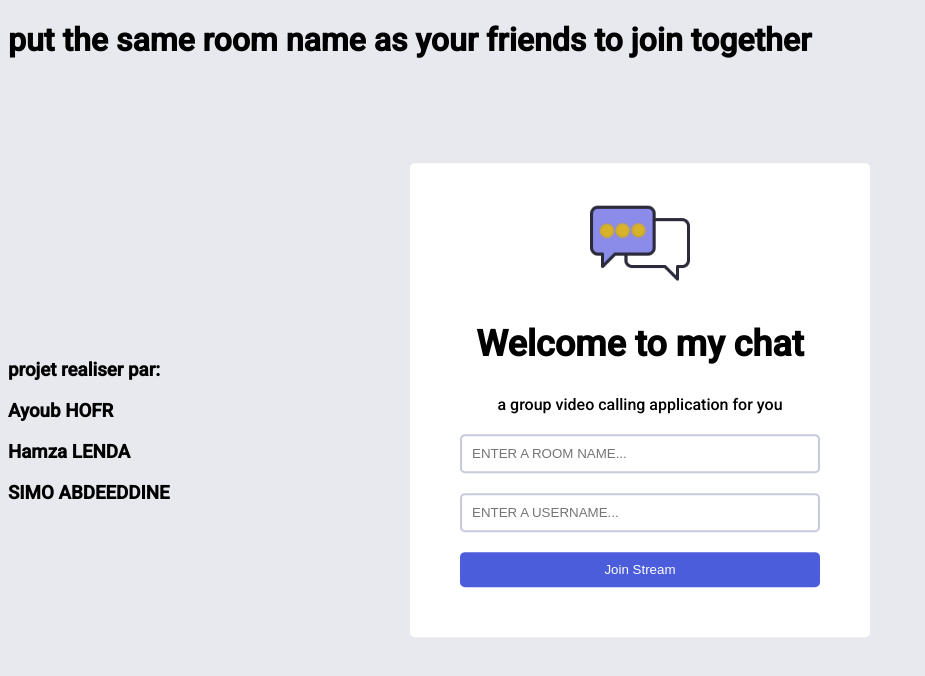
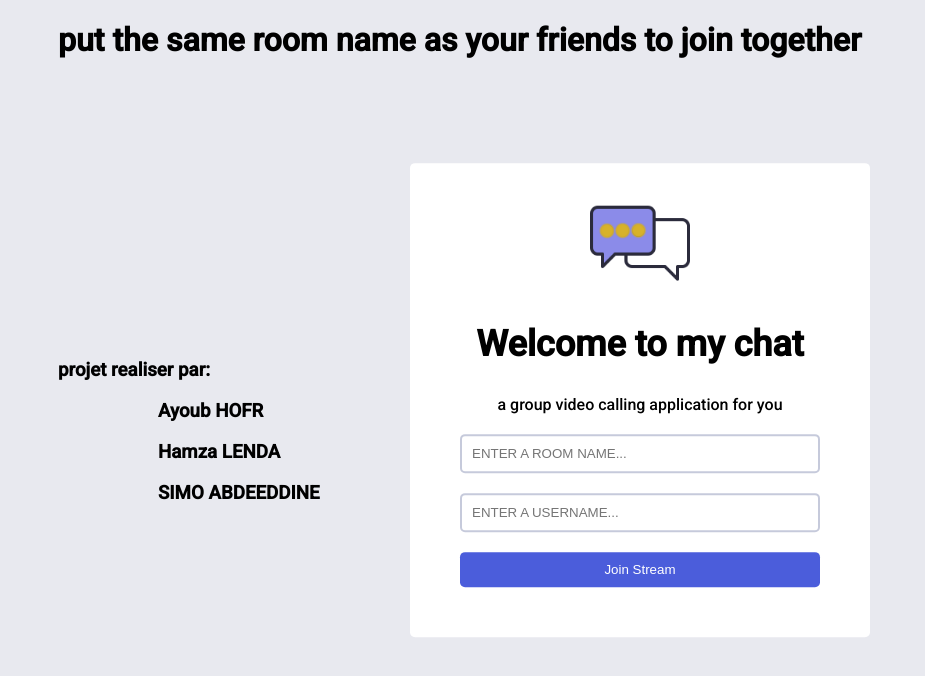
Before and after one commit to fletoxIsHere/mycallchat, a Django app: page / in a window 1280 px wide. Shown: the top 676 px of the page, without its empty margins (0-925 px from the left). Run offline with Django 4.2, Linux system fonts and the light colour scheme.

Commit message:
Update main.css

```diff
--- a/static/styles/main.css
+++ b/static/styles/main.css
@@ -158,3 +158,10 @@
 #leave-btn{
     background-color: rgb(255,80,80,1);
 }
+.all{
+    margin-left: 50px;
+}
+
+.names{
+    margin-left: 100px;
+}
```
